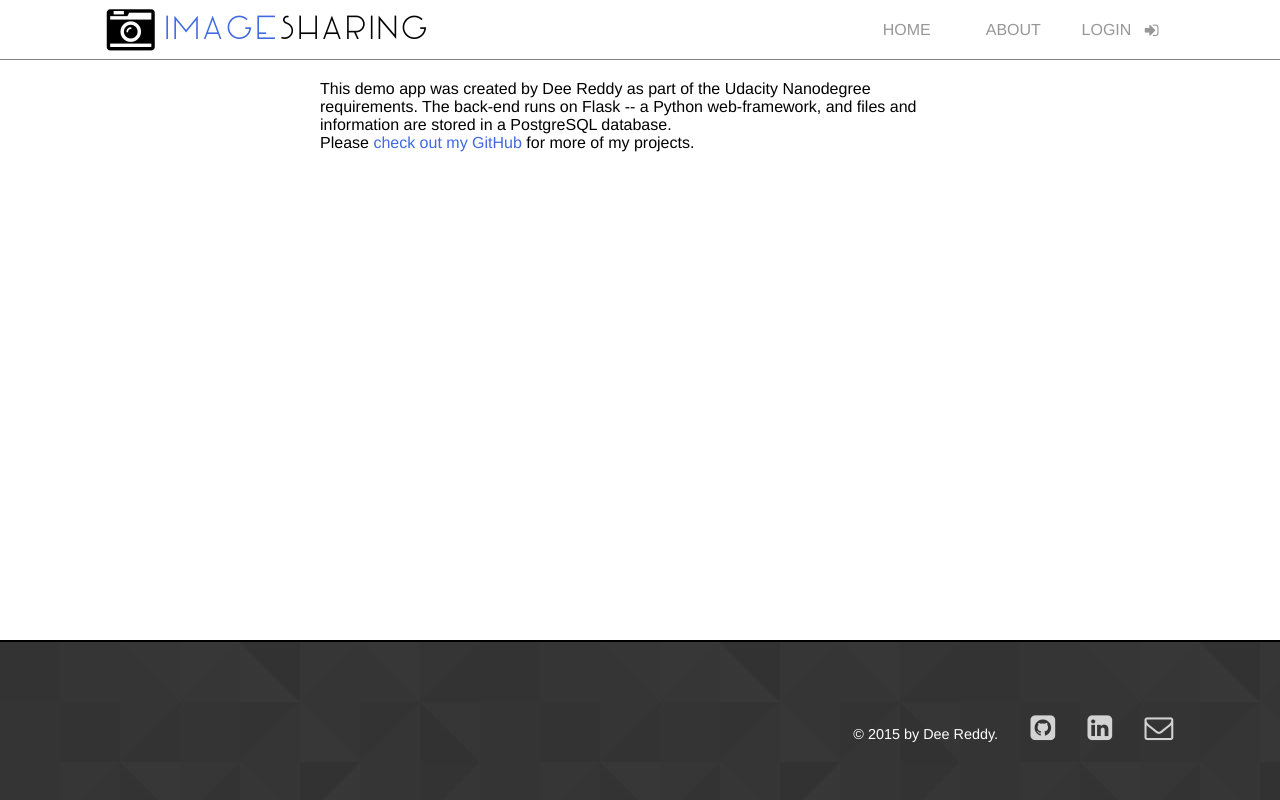
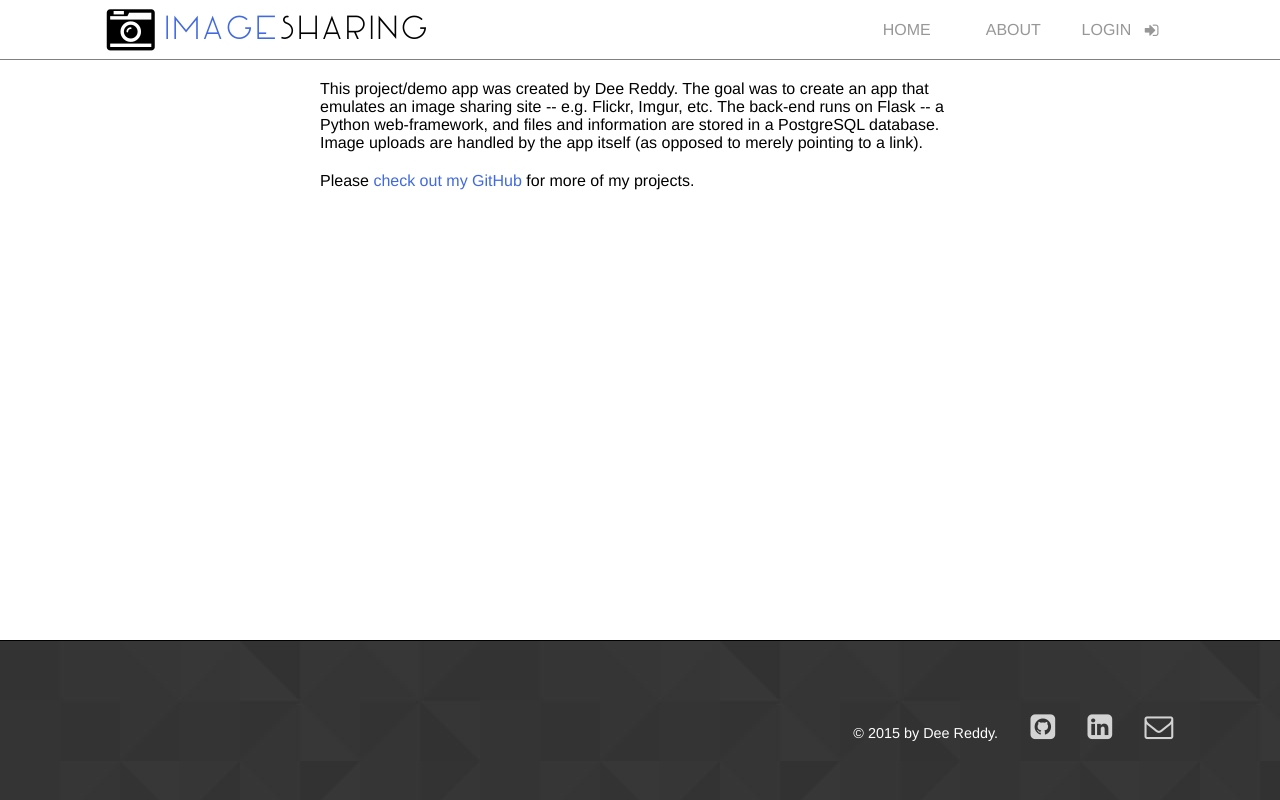
Before and after one commit to Deesus/Image-Sharing-App, a Flask app: page /about/ in a window 1280 px wide. Run offline with Flask 2, Linux system fonts and the light colour scheme; some libraries are stand-ins or nearby versions.

Commit message:
docs: Update about.html

```diff
--- a/image_sharing/static/style.css
+++ b/image_sharing/static/style.css
@@ -412,7 +412,7 @@ main {
 footer {
 	height: 20vh;
 	background: url('footer-bg.jpg') repeat;
-	border-top: 2px solid black;
+	border-top: 1px solid black;
 
 	font-size: 90%;
 	color: white;
--- a/image_sharing/templates/about.html
+++ b/image_sharing/templates/about.html
@@ -16,11 +16,11 @@
 
 			<div class="col-6 make-column">
 				<div>
-				This demo app was created by Dee Reddy as part of the Udacity Nanodegree requirements. The back-end runs on Flask -- a Python web-framework, and files and information are stored in a PostgreSQL database.
+					This project/demo app was created by Dee Reddy. The goal was to create an app that emulates an image sharing site -- e.g. Flickr, Imgur, etc. The back-end runs on Flask -- a Python web-framework, and files and information are stored in a PostgreSQL database. Image uploads are handled by the app itself (as opposed to merely pointing to a link).
 				</div>
 
-				<div>
-				Please <a href='https://github.com/Deesus'><span style="color:royalblue">check out my GitHub</span></a> for more of my projects.
+				<div style="margin-top: 20px;">
+					Please <a href='https://github.com/Deesus'><span style="color:royalblue">check out my GitHub</span></a> for more of my projects.
 				</div>
 			</div> <!-- /.col-6 -->
 
```
